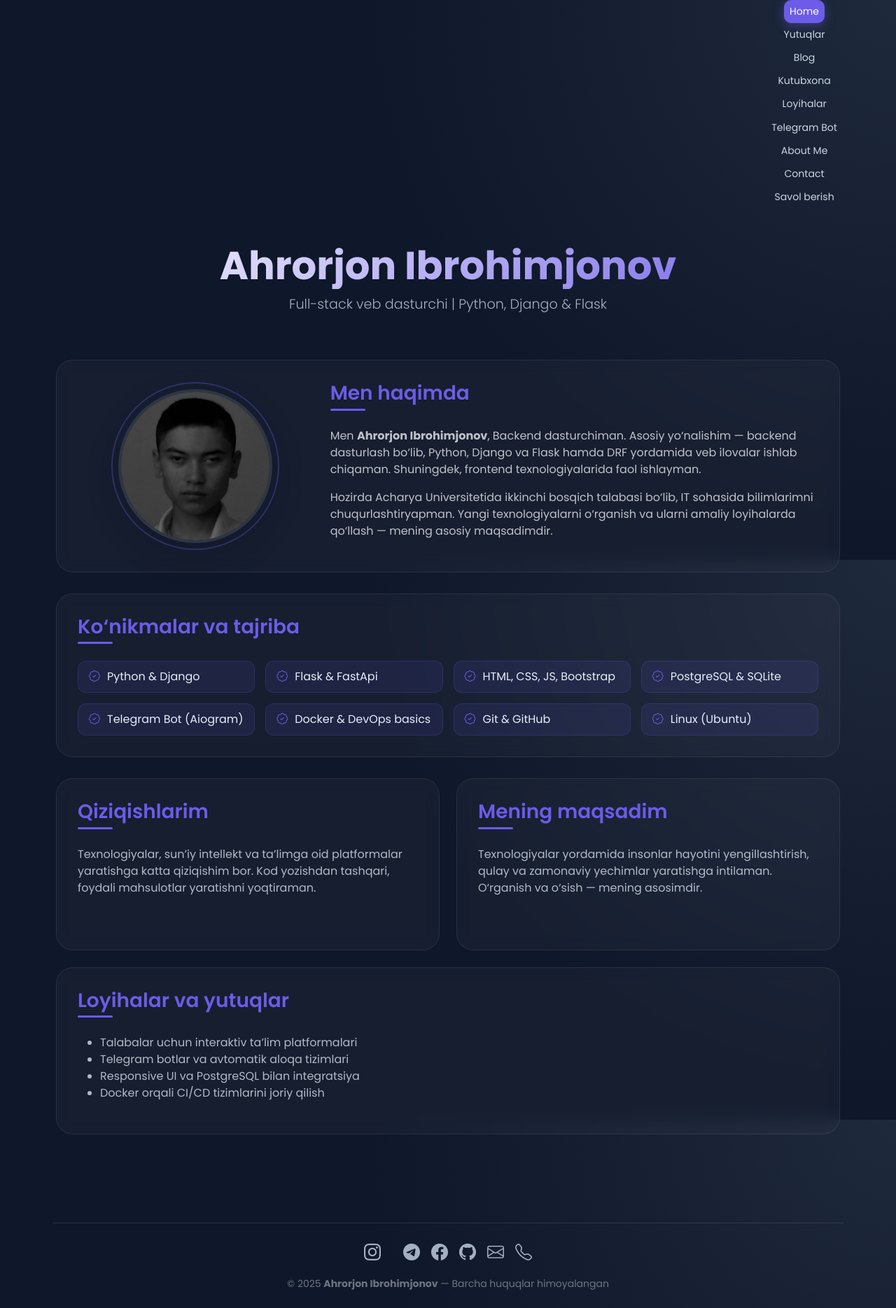
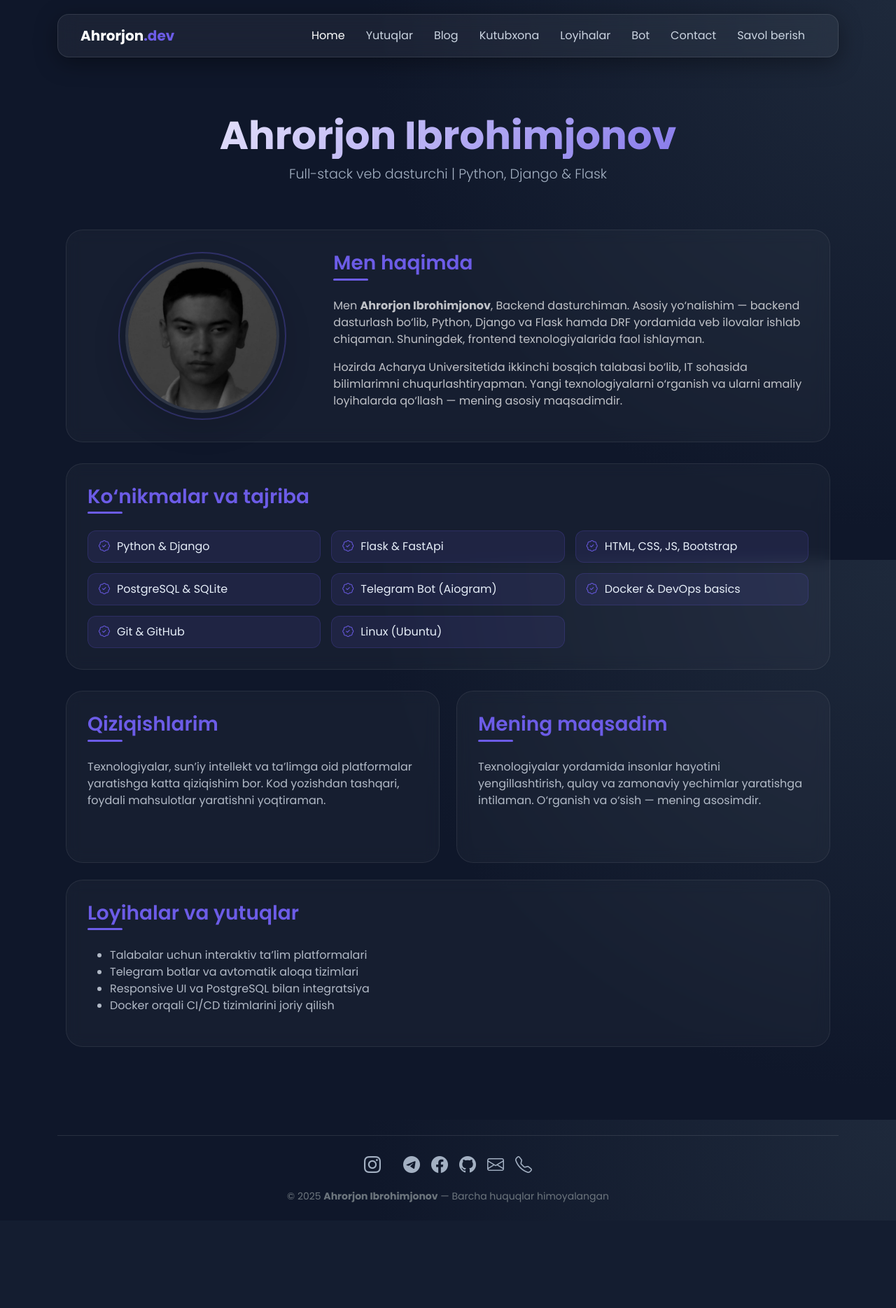
Before and after one commit to axrorback/axrorback.uz, a Django app: page / in a window 1280 px wide. Shown: the whole page at 70% size. After the commit the page ends 1718 px from the top, so only its background shows below. Run offline with Django 5.2, Linux system fonts and the light colour scheme; data comes from the database, SQL or seed files in the repository.

Commit message:
Changed navbar

```diff
--- a/templates/base.html
+++ b/templates/base.html
@@ -69,6 +69,17 @@
       box-shadow: 0 8px 32px 0 rgba(0, 0, 0, 0.37);
     }
 
+    .navbar{
+        backdrop-filter: blur(15px);
+        -webkit-backdrop-filter: blur(15px);
+        background: rgba(255, 255, 255, 0.05) !important;
+        border-radius: 20px;
+        padding: 12px 25px;
+        margin-top: 20px;
+        border: 1px solid var(--border);
+        box-shadow: 0 10px 30px rgba(0, 0, 0, 0.2);
+    }
+
     .navbar-brand {
       color: #ffffff !important;
       font-weight: 700;
@@ -78,26 +89,17 @@
     }
 
     .nav-link {
-      color: #cbd5e1;
-      font-weight: 500;
-      padding: 6px 8px !important;
-      border-radius: 10px;
+      color: #cbd5e1 !important;
+      padding: 8px 15px !important;
       transition: all 0.3s ease;
-      margin: 0 1px;
-      font-size: 0.88rem;
-      white-space: nowrap;
     }
 
-    .nav-link:hover {
-      color: #fff;
-      background-color: rgba(108, 92, 231, 0.2);
-      transform: translateY(-1px);
+    .nav-link:hover, .nav-link.active {
+      color: #fff !important;
     }
 
-    .nav-link.active {
-      background-color: var(--accent) !important;
-      color: #fff !important;
-      box-shadow: 0 4px 15px rgba(108, 92, 231, 0.4);
+    .navbar-brand span {
+      color: var(--accent);
     }
 
     .glass-card {
@@ -147,19 +149,18 @@
       box-shadow: 0 0 20px rgba(108, 92, 231, 0.5);
     }
 
-    @media (min-width: 992px) {
-      .navbar-expand-lg .navbar-nav {
-        flex-wrap: nowrap !important;
+    @media (max-width: 991px) {
+      .navbar-collapse {
+        background: #1e293b;
+        margin-top: 15px;
+        padding: 20px;
+        border-radius: 15px;
+        border: 1px solid var(--border);
       }
 
-      .container-lg, .container-fluid {
-        padding-left: 5px !important;
-        padding-right: 5px !important;
-      }
-
-      .navbar-brand {
-        margin-right: 10px !important;
-        font-size: 1.1rem;
+      .nav-item {
+        width: 100%;
+        margin-bottom: 5px;
       }
     }
 
@@ -185,7 +186,15 @@
 <body>
   <div class="container-lg">
     <!-- Navbar -->
-    <ul class="navbar-nav ms-auto mb-2 mb-lg-0 align-items-center">
+    <nav class="navbar navbar-expand-lg navbar-dark">
+      <div class="container-fluid">
+        <a class="navbar-brand" href="{% url 'about' %}">Ahrorjon<span>.dev</span></a>
+        <button class="navbar-toggler" type="button" data-bs-toggle="collapse" data-bs-target="#navbarNav" aria-controls="navbarNav" aria-expanded="false" aria-label="Toggle navigation">
+          <span class="navbar-toggler-icon"></span>
+        </button>
+
+        <div class="collapse navbar-collapse" id="navbarNav">
+          <ul class="navbar-nav ms-auto align-items-center">
             <li class="nav-item">
               <a class="nav-link {% if request.path == '/' %}active{% endif %}" href="{% url 'about' %}">Home</a>
             </li>
@@ -202,10 +211,7 @@
               <a class="nav-link" href="https://project.coderboys.uz" target="_blank">Loyihalar</a>
             </li>
             <li class="nav-item">
-        <a class="nav-link" href="https://t.me/axror_contactbot" target="_blank">Telegram Bot</a>
-      </li>
-      <li class="nav-item">
-        <a class="nav-link {% if request.resolver_match.url_name == 'about' and request.path != '/' %}active{% endif %}" href="{% url 'about' %}">About Me</a>
+              <a class="nav-link" href="https://t.me/axror_contactbot" target="_blank">Bot</a>
             </li>
             <li class="nav-item">
               <a class="nav-link {% if request.resolver_match.url_name == 'contact' %}active{% endif %}" href="{% url 'contact' %}">Contact</a>
@@ -214,6 +220,9 @@
               <a class="nav-link {% if request.resolver_match.url_name == 'ask_question' %}active{% endif %}" href="{% url 'ask_question' %}">Savol berish</a>
             </li>
           </ul>
+        </div>
+      </div>
+    </nav>
 
     <!-- Main content -->
     <main>
```
Lines whose indentation alone changed are shown as unchanged.
